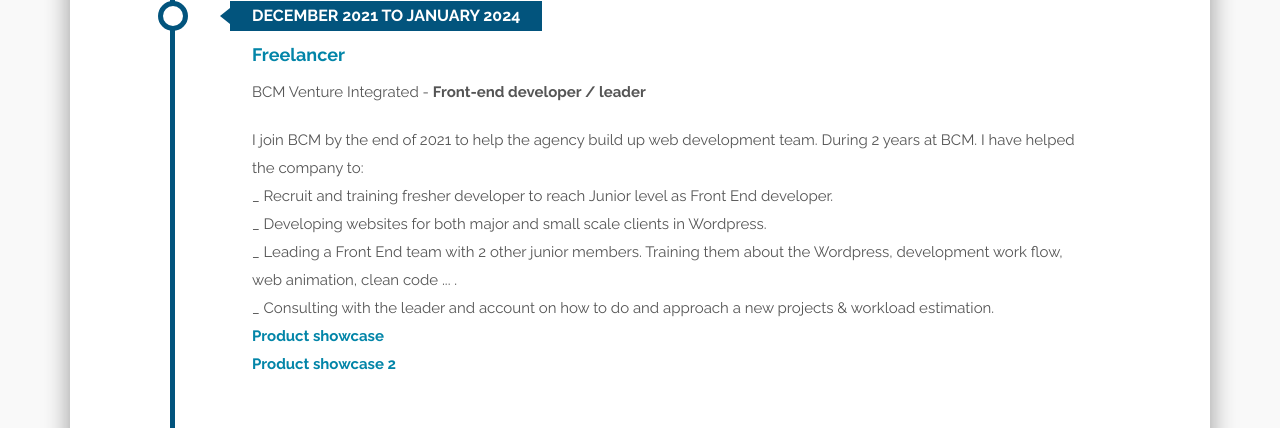
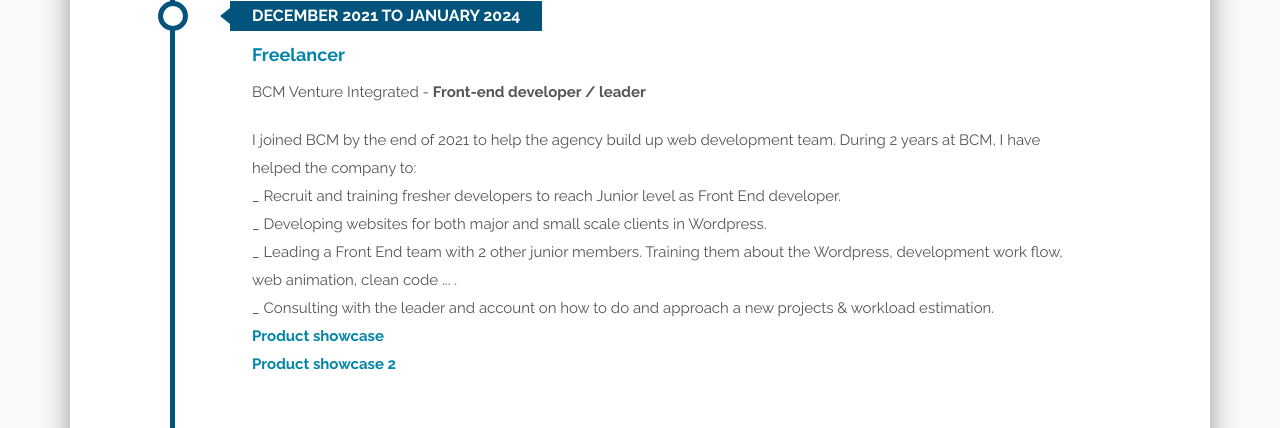
Before and after one commit to tmnhat1993/profile-2024, a plain HTML site: page index.html in a window 1280 px wide. Shown: the part 1960-2388 px from the top of the page. Drawn offline with nearby package versions, Linux system fonts and the light colour scheme.

Commit message:
fix grammar

```diff
--- a/index.html
+++ b/index.html
@@ -315,11 +315,11 @@
                         <b>Front-end developer / leader</b>
                       </p>
                       <p>
-                        I join BCM by the end of 2021 to help the agency build
-                        up web development team. During 2 years at BCM. I have
+                        I joined BCM by the end of 2021 to help the agency build
+                        up web development team. During 2 years at BCM, I have
                         helped the company to:<br />
-                        _ Recruit and training fresher developer to reach Junior
-                        level as Front End developer.<br />
+                        _ Recruit and training fresher developers to reach
+                        Junior level as Front End developer.<br />
                         _ Developing websites for both major and small scale
                         clients in Wordpress.<br />
                         _ Leading a Front End team with 2 other junior members.
```
